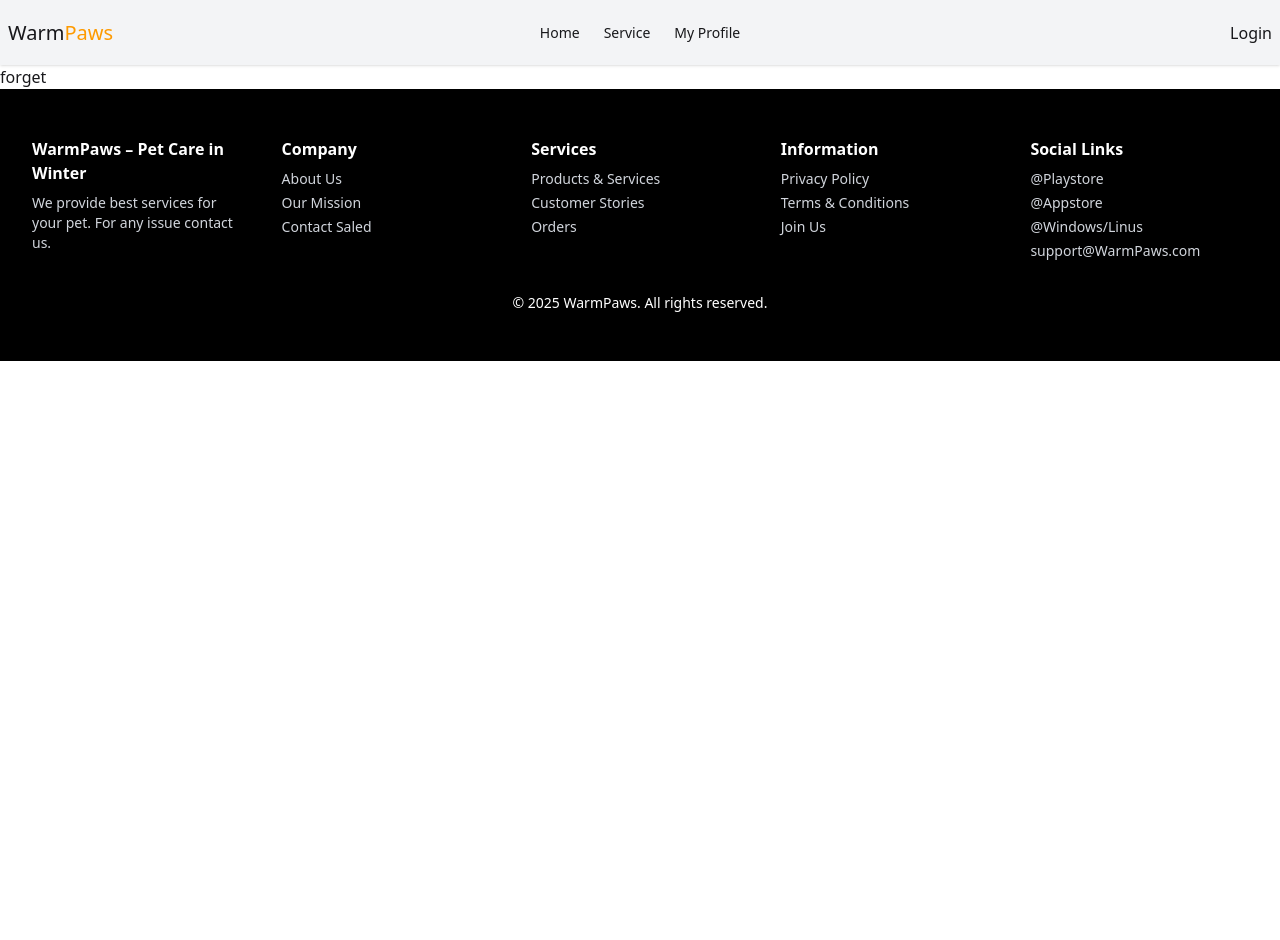
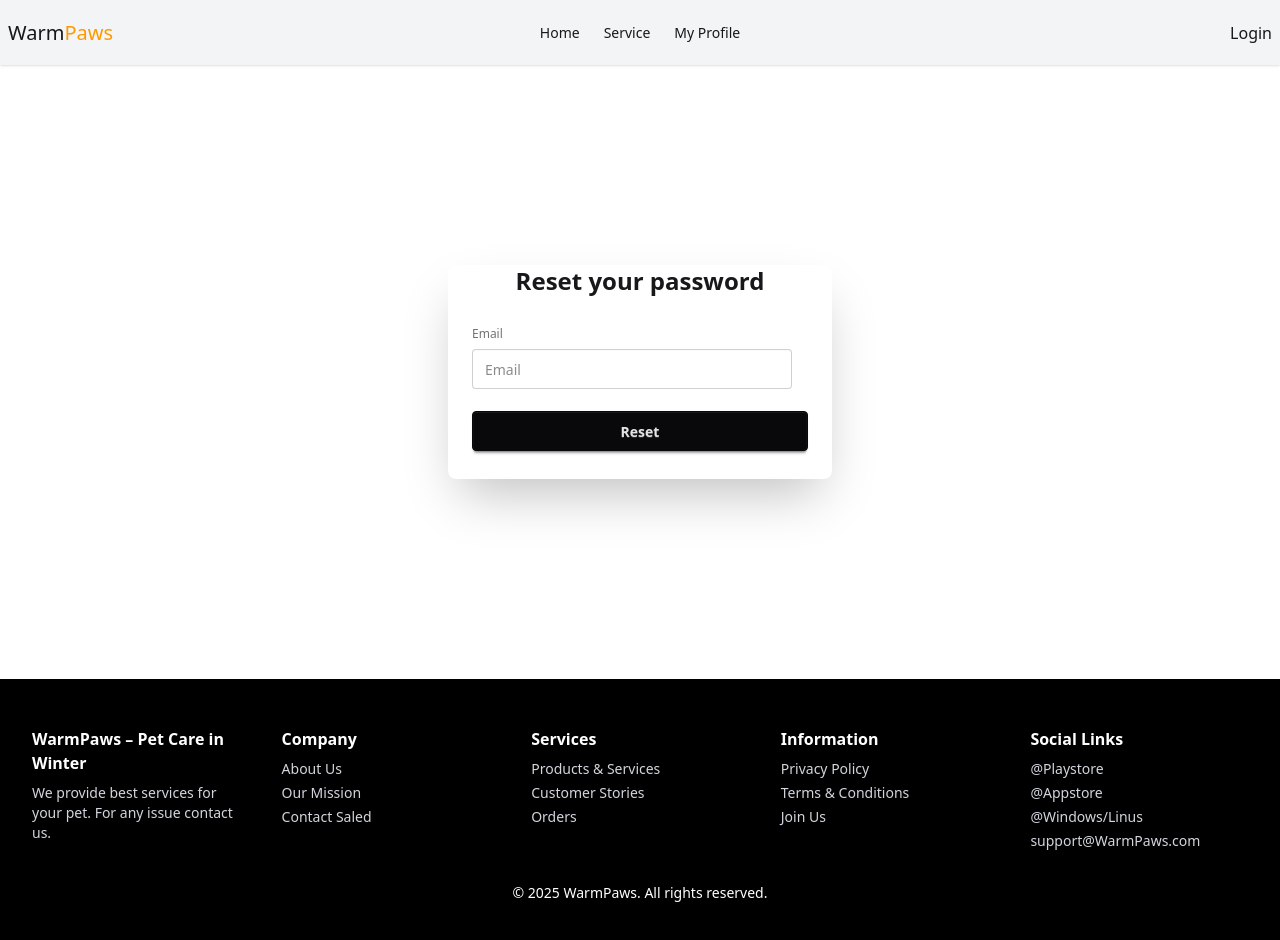
Before and after one commit to shuvoroy10/Assignment-09, a React (Vite) app: page /forget-password in a window 1280 px wide. Shown: the top 940 px of the page. Before the commit the page ends 800 px from the top, so only its background shows below. Built offline with nearby package versions, Linux system fonts and the light colour scheme; no server answers.

Commit message:
Error Page and forget password System Added

```diff
--- a/src/Contex/AuthProvider.jsx
+++ b/src/Contex/AuthProvider.jsx
@@ -1,6 +1,6 @@
 import React, { createContext, useEffect, useState } from 'react';
 import app from '../firebase/firebase.config';
-import { createUserWithEmailAndPassword, getAuth, GoogleAuthProvider, onAuthStateChanged, signInWithEmailAndPassword, signInWithPopup, signOut, updateProfile } from "firebase/auth";
+import { createUserWithEmailAndPassword, getAuth, GoogleAuthProvider, onAuthStateChanged, sendPasswordResetEmail, signInWithEmailAndPassword, signInWithPopup, signOut, updateProfile } from "firebase/auth";
 // eslint-disable-next-line react-refresh/only-export-components
 export const AuthContex = createContext();
 const googleProvider = new GoogleAuthProvider()
@@ -12,7 +12,9 @@ const [loading, setLoading] = useState(true);
         setLoading(true)
         return createUserWithEmailAndPassword(auth, email, password)
     }
-
+const passwordReset = (email) => {
+    return sendPasswordResetEmail(auth, email)
+}
 const signInWithGoogle = () => {
     setLoading(true)
     return signInWithPopup(auth, googleProvider)
@@ -41,7 +43,7 @@ const logOut = () => {
         }
     },[])
     const authData = {
-        user, setUser, createUser, logOut, signIn, loading, setLoading, updateUser, signInWithGoogle
+        user, setUser, createUser, logOut, signIn, loading, setLoading, updateUser, signInWithGoogle, passwordReset
     }
     // console.log(user)
     return (
--- a/src/Pages/ErrorPage.jsx/ErrorPage.jsx
+++ b/src/Pages/ErrorPage.jsx/ErrorPage.jsx
@@ -1,11 +1,29 @@
 import React from 'react';
+import { useNavigate } from 'react-router';
+import Navbar from '../../Components/Navbar/Navbar';
+import Footer from '../Footer/Footer';
 
 const ErrorPage = () => {
+     const navigate = useNavigate();
     return (
-        <div>
-            Error Page
-        </div>
-    );
+
+
+    <div className="min-h-screen flex flex-col">
+      <Navbar />
+
+
+      <div className="flex-grow flex flex-col items-center justify-center space-y-2">
+
+        <h2 className='text-2xl lg:text-5xl text-center font-bold'>Oops, page not found!</h2>
+        <p className='text-l text-center'>The page you are looking for is not available.</p>
+        <button onClick={()=>navigate(-1)} className='bg-linear-to-bl from-violet-500 to-fuchsia-500 text-white p-2 rounded-[8px] mb-3'>Go Back!</button>
+      </div>
+
+      <Footer />
+    </div>
+  );
 };
 
+
+
 export default ErrorPage;
--- a/src/Pages/ForgetPassword/ForgetPassword.jsx
+++ b/src/Pages/ForgetPassword/ForgetPassword.jsx
@@ -1,11 +1,58 @@
-import React from 'react';
+import React, { use} from "react";
+import { AuthContex } from "../../Contex/AuthProvider";
+import { useNavigate } from "react-router";
 
 const ForgetPassword = () => {
-    return (
-        <div>
-            forget
-        </div>
-    );
+    const navigate = useNavigate()
+    const {passwordReset} = use(AuthContex)
+
+    const handleReset = (e) => {
+        e.preventDefault();
+        const form = e.target;
+        const email = form.email.value;
+
+        passwordReset(email)
+        .then(() => {
+    // Password reset email sent!
+    // ..
+    window.open(
+  'https://mail.google.com/',
+  '_blank',
+  'width=800,height=600'
+);
+navigate('/log-in')
+  })
+  .catch((error) => {
+    console.log(error)
+    // ..
+  });
+
+    }
+  return (
+    <div>
+      <div className="card bg-base-100 w-full max-w-sm shrink-0 shadow-2xl mx-auto my-50">
+        <h2 className="text-2xl font-semibold text-center">
+          Reset your password
+        </h2>
+        <form onSubmit={handleReset} className="card-body">
+          <fieldset className="fieldset">
+            <label className="label">Email</label>
+            <input
+              type="email"
+              className="input"
+              name="email"
+              placeholder="Email"
+              required
+            />
+
+            <button type="submit" className="btn btn-neutral mt-4">
+              Reset
+            </button>
+          </fieldset>
+        </form>
+      </div>
+    </div>
+  );
 };
 
 export default ForgetPassword;
```
